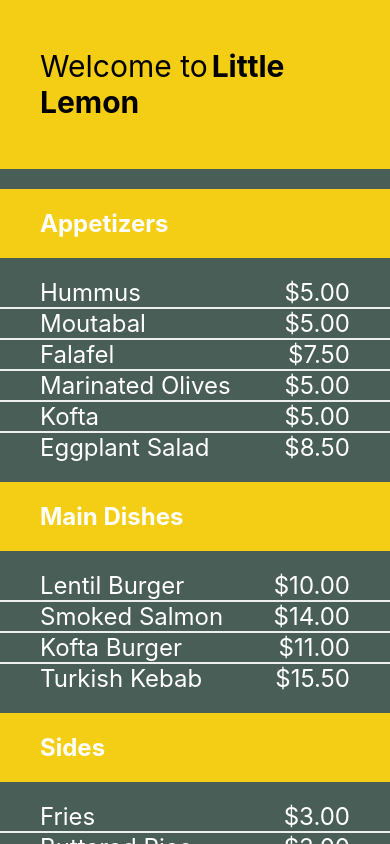
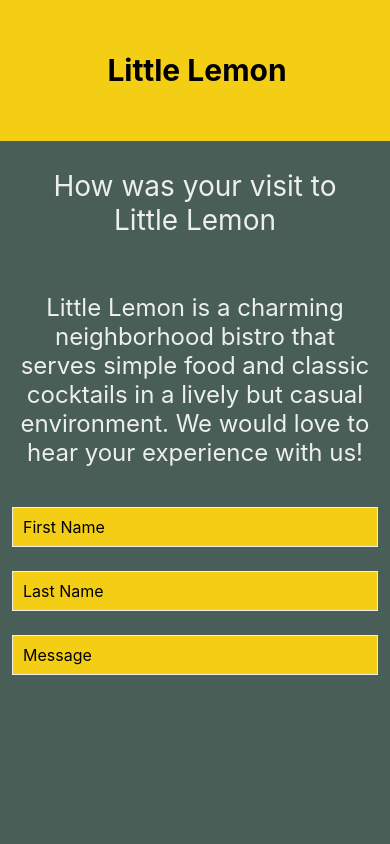
Before and after one commit to amulyana2020/little-lemon, a React Native app: screen / in a window 390 px wide. Built offline with nearby package versions, Linux system fonts and the light colour scheme.

Commit message:
Add TextInput

```diff
--- a/App.js
+++ b/App.js
@@ -3,6 +3,7 @@ import {View} from 'react-native';
 import LittleLemonHeader from './components/LittleLemonHeader';
 import WelcomeScreen from './WelcomeScreen';
 import MenuItem from './components/MenuItem';
+import FeedbackForm from './components/FeedbackForm';
 
 export default function App() {
   return (
@@ -13,7 +14,7 @@ export default function App() {
       }}
     >
       <LittleLemonHeader />
-      <MenuItem />
+      <FeedbackForm />
       <StatusBar style='auto' />
     </View>
   );
--- /dev/null
+++ b/components/FeedbackForm.js
@@ -0,0 +1,74 @@
+import {useState} from 'react';
+import {
+  ScrollView,
+  TextInput,
+  Text,
+  StyleSheet,
+} from 'react-native';
+
+const FeedbackForm = () => {
+  const [firstName, setFirstName] = useState();
+  const [lastName, setLastName] = useState();
+  const [message, setMessage] = useState();
+  return (
+    <ScrollView style={{flex: 1}}>
+      <Text
+        style={{
+          fontSize: 28,
+          padding: 20,
+          marginVertical: 8,
+          color: '#EDEFEE',
+          textAlign: 'center',
+          backgroundColor: '#495E57',
+        }}
+      >
+        How was your visit to Little Lemon
+      </Text>
+      <Text
+        style={{
+          fontSize: 24,
+          padding: 20,
+          marginVertical: 8,
+          color: '#EDEFEE',
+          textAlign: 'center',
+          backgroundColor: '#495E57',
+        }}
+      >
+        Little Lemon is a charming neighborhood
+        bistro that serves simple food and classic
+        cocktails in a lively but casual
+        environment. We would love to hear your
+        experience with us!
+      </Text>
+      <TextInput
+        value={firstName}
+        style={styles.input}
+        placeholder='First Name'
+      />
+      <TextInput
+        value={lastName}
+        style={styles.input}
+        placeholder='Last Name'
+      />
+      <TextInput
+        value={message}
+        style={styles.input}
+        placeholder='Message'
+      />
+    </ScrollView>
+  );
+};
+
+const styles = StyleSheet.create({
+  input: {
+    height: 40,
+    margin: 12,
+    borderWidth: 1,
+    padding: 10,
+    fontSize: 16,
+    borderColor: '#EDEFEE',
+    backgroundColor: '#F4CE14',
+  },
+});
+
+export default FeedbackForm;
--- a/components/LittleLemonHeader.js
+++ b/components/LittleLemonHeader.js
@@ -18,7 +18,6 @@ const LittleLemonHeader = () => {
         }}
         numberOfLines={3}
       >
-        Welcome to
         <Text
           style={{
             fontWeight: 'bold',
```
